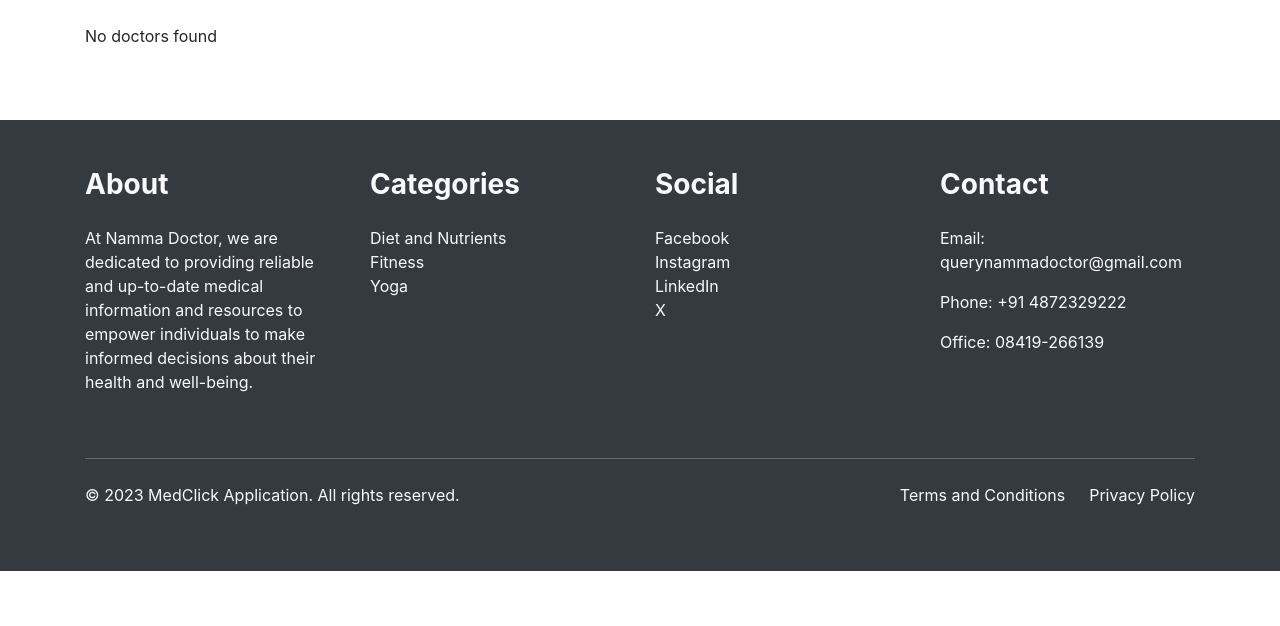
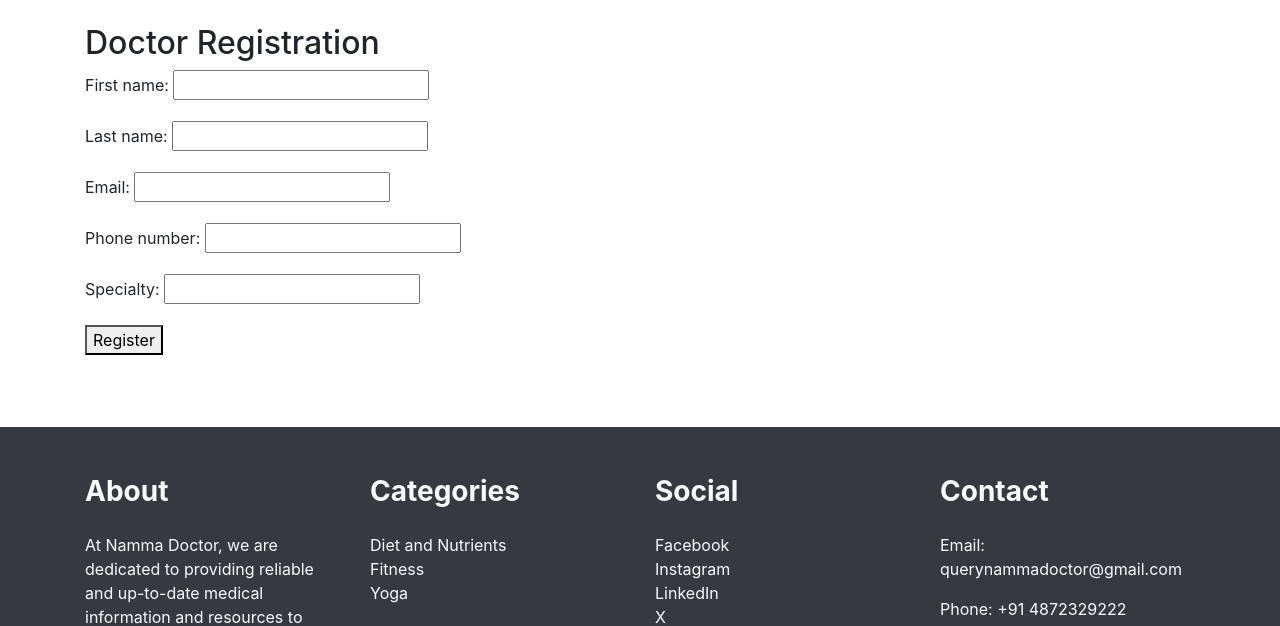
Before and after one commit to AJAmit17/NammaDoctor, a Django app: page /doctors/register/ in a window 1280 px wide. Shown: the part 112-738 px from the top of the page. Run offline with Django 4.2, Linux system fonts and the light colour scheme; some libraries are stand-ins or nearby versions.

Commit message:
fix: views,tables issue

```diff
--- a/NammaDoctor/settings.py
+++ b/NammaDoctor/settings.py
@@ -155,7 +155,7 @@ LOGIN_URL = 'login'
 GOOGLE_MAPS_API_KEY = ''
 
 EMAIL_BACKEND = 'django.core.mail.backends.smtp.EmailBackend'
-EMAIL_HOST = ''
+EMAIL_HOST = os.environ.get("EMAIL_HOST")
 EMAIL_PORT = 587
 EMAIL_USE_TLS = True
 EMAIL_HOST_USER = os.environ.get('EMAIL')
--- a/chatbot/models.py
+++ b/chatbot/models.py
@@ -1,6 +1,7 @@
 from django.db import models
 from django.contrib.auth.models import User
 
+# Create your models here.
 class Chat(models.Model):
     user = models.ForeignKey(User, on_delete=models.CASCADE)
     message = models.TextField()
--- a/chatbot/views.py
+++ b/chatbot/views.py
@@ -25,12 +25,9 @@ def ask_openai(message):
 
 # Create your views here.
 def chatbot(request):
-    chats = Chat.objects.filter(user=request.user)
     if request.method == 'POST':
         message = request.POST.get('message')
-        response = 'hii this is my response'
-        chat = Chat(user=request.user, message=message, response=response, created_at=timezone.now())
-        chat.save()
+        response = "this is my response"
         return JsonResponse({
             'message': message,
             'response': response
--- /dev/null
+++ b/doctor_regi/forms.py
@@ -0,0 +1,7 @@
+from django import forms
+from .models import Doctor
+
+class DoctorRegistrationForm(forms.ModelForm):
+    class Meta:
+        model = Doctor
+        fields = ['first_name', 'last_name', 'email', 'phone_number', 'specialty']
--- a/doctor_regi/models.py
+++ b/doctor_regi/models.py
@@ -1,12 +1,14 @@
+# models.py
+
 from django.db import models
 
 class Doctor(models.Model):
-    name = models.CharField(max_length=100)
-    email = models.EmailField()
-    specialization = models.CharField(max_length=100)
-    qualification = models.CharField(max_length=100)
-    experience = models.IntegerField()
-    address = models.CharField(max_length=255, default='No address provided')
+    first_name = models.CharField(max_length=100)
+    last_name = models.CharField(max_length=100)
+    email = models.EmailField(unique=True)
+    phone_number = models.CharField(max_length=15, blank=True, null=True)
+    specialty = models.CharField(max_length=100)
+    registration_date = models.DateTimeField(auto_now_add=True)
 
     def __str__(self):
-        return self.name
+        return f"{self.first_name} {self.last_name}"
--- a/doctor_regi/templates/doctor_regi/doc_page.html
+++ b/doctor_regi/templates/doctor_regi/doc_page.html
@@ -5,5 +5,12 @@
 {% block title %}Doctor Registration{% endblock %}
 
 {% block content %}
-No doctors found
+<div>
+<h2>Doctor Registration</h2>
+    <form method="post" action="{% url 'doc_regi' %}">
+        {% csrf_token %}
+        {{ form.as_p }}
+        <button type="submit">Register</button>
+    </form>
+</div>
 {% endblock %}
--- a/doctor_regi/views.py
+++ b/doctor_regi/views.py
@@ -1,4 +1,5 @@
 from django.shortcuts import render
+from .forms import DoctorRegistrationForm
 from .models import Doctor
 import os
 
@@ -7,25 +8,32 @@ def doc_list(request):
     doctors = Doctor.objects.all()
 
     if query:
-        doctors = doctors.filter(name__icontains=query) | doctors.filter(address__icontains=query)
+        doctors = doctors.filter(first_name__icontains=query) | doctors.filter(last_name__icontains=query)
 
     context = {
         'doctors': doctors,
-        'title': 'Doctors List'
+        'title': 'Doctors List',
     }
 
     return render(request, 'doctor_regi/doc_list.html', context)
 
 def doc_result(request):
     search_query = request.GET.get('search')
-    doctors = Doctor.objects.filter(name__icontains=search_query)
+    doctors = Doctor.objects.filter(first_name__icontains=search_query)
     return render(request, 'doctor_regi/doc_result.html',{
         'doctors': doctors,
         'title' : f'Results for {search_query}'
         })
 
 def doc_regi(request):
+    if request.method == 'POST':
+        form = DoctorRegistrationForm(request.POST)
+        if form.is_valid():
+            form.save()
+    else:
+        form = DoctorRegistrationForm()
     return render(request, 'doctor_regi/doc_page.html', {
+        'form': form,
         'title': 'Doctor Registration'
     })
 
--- a/medicine_booking/templates/medicine_booking/order_success.html
+++ b/medicine_booking/templates/medicine_booking/order_success.html
@@ -10,4 +10,8 @@
         {% endfor %}
     </ul>
     <p>Total Price: ${{ total_price|floatformat:2 }}</p>
+
+    <div class="">
+        <a href="{% url 'home' %}" class="btn btn-primary">Back to Home</a>
+    </div>
 {% endblock %}
```
Also changed, not shown: chatbot/templates/chatbot/chatbot.html (+5 -5 lines), doctor_regi/templates/doctor_regi/doc_list.html (+4 -4 lines), doctor_regi/templates/doctor_regi/doc_result.html (+4 -7 lines), user_regi/forms.py (+3 -19 lines), doctor_regi/migrations/0001_initial.py, doctor_regi/migrations/0002_doctor_address.py (deleted), medicine_booking/forms.py (line endings or trailing spaces), medicine_booking/migrations/0001_initial.py (added), medicine_booking/migrations/__init__.py (added), requirements.txt (line endings or trailing spaces), user_regi/migrations/0001_initial.py (added), user_regi/migrations/__init__.py (added).
